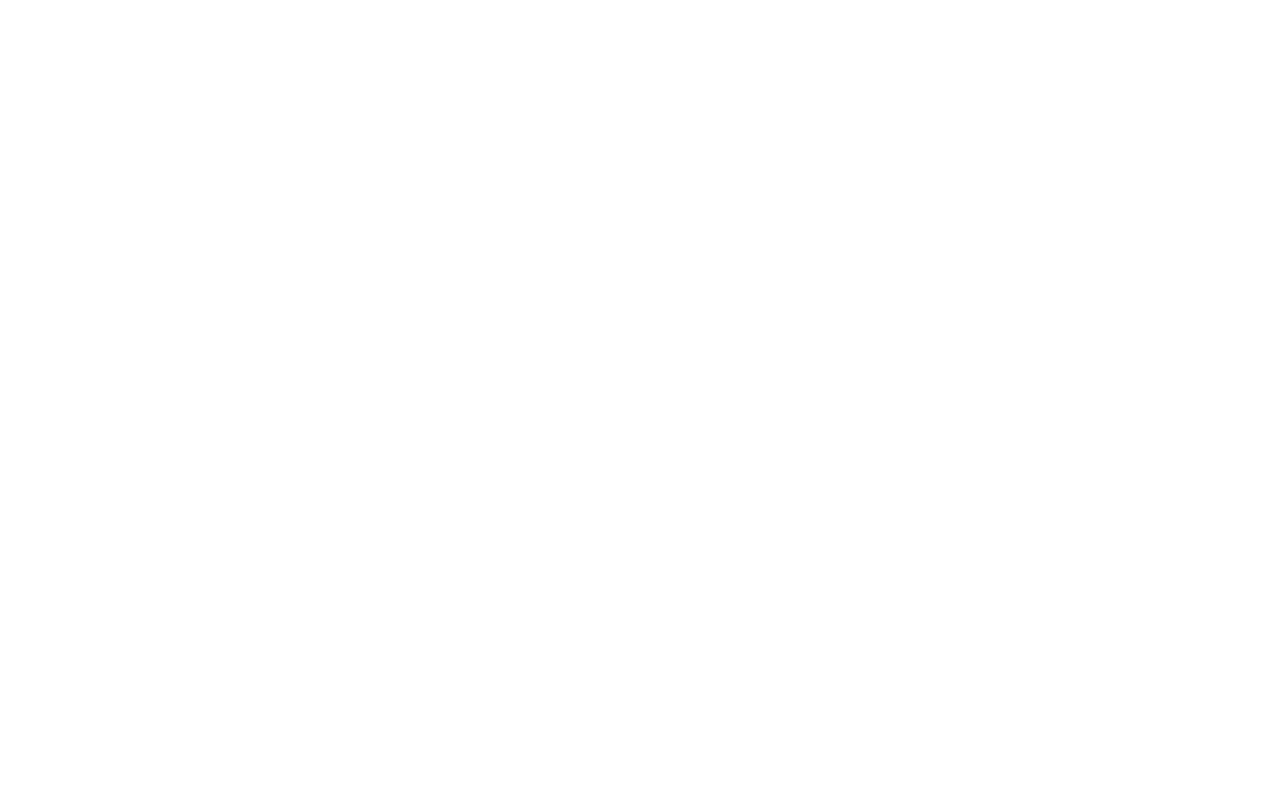
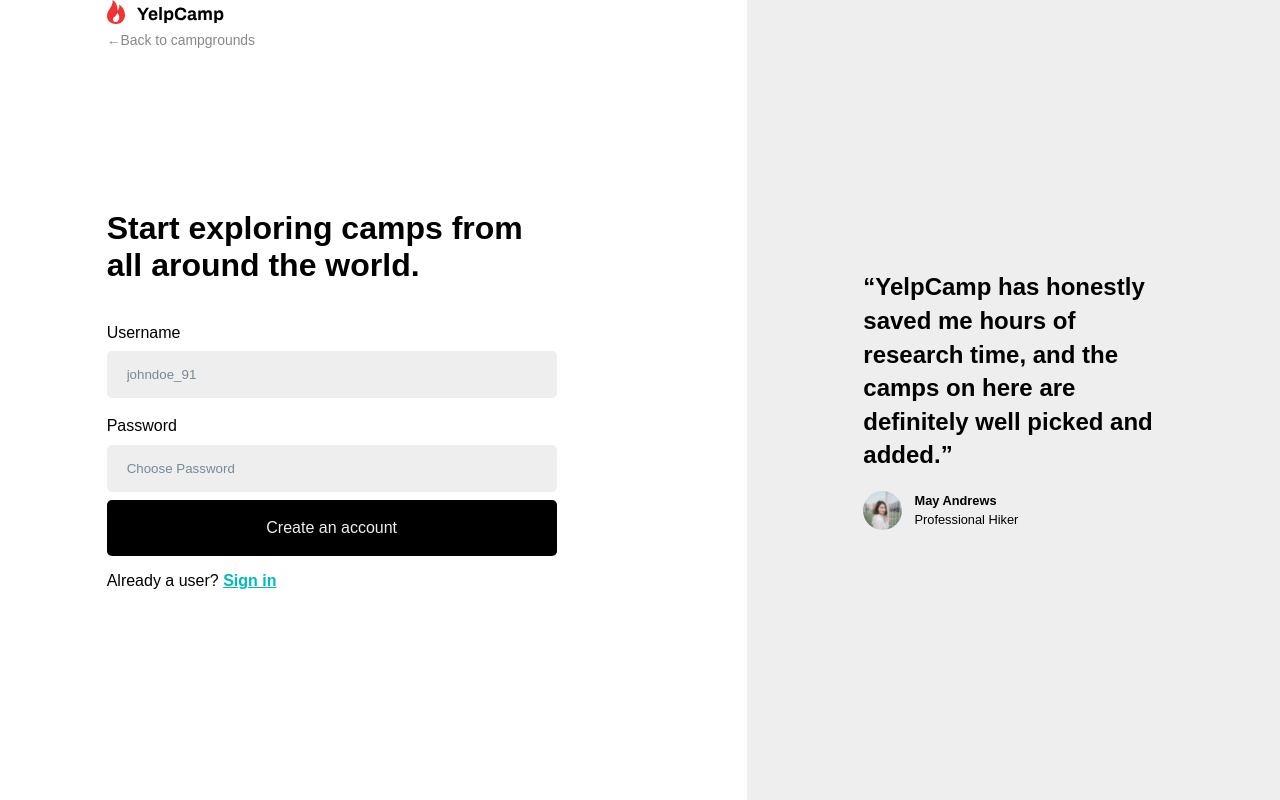
Before and after one commit to alfredthompsonOvie/yelp-camp-website, a Vue app: page /signup in a window 1280 px wide. Before the commit this address had no page. Built offline with nearby package versions, Linux system fonts and the light colour scheme.

Commit message:
refactoring css + signup page

```diff
--- a/src/components/BaseTextArea.vue
+++ b/src/components/BaseTextArea.vue
@@ -2,7 +2,6 @@
 	<div class="form__control--textArea">
 		<label :for="label">{{ label }}</label>
 		<textarea
-      v-bind="attrs"
 			:id="label"
 			cols="30"
 			rows="10"
--- a/src/components/navigation/MainNav.vue
+++ b/src/components/navigation/MainNav.vue
@@ -12,30 +12,60 @@
 					>Home</RouterLink
 				>
 			</li>
-			<li class="mobileNav__item">
-				<RouterLink to="#" class="userName mobileNav__link">Johndoe</RouterLink>
-			</li>
-			<li class="mobileNav__item">
-				<RouterLink :to="{ name: 'home' }" class="logout mobileNav__link"
-					>Logout</RouterLink
-				>
-			</li>
+			<template v-if="loggedIn">
+				<li class="nav__item marginLeft">
+					<RouterLink to="#" class="userName nav__link marginLeft"
+						>Johndoe</RouterLink
+					>
+				</li>
+				<li class="nav__item">
+					<RouterLink :to="{ name: 'campgrounds' }" class="logout nav__link"
+						>Logout</RouterLink
+					>
+				</li>
+			</template>
+			<template v-else>
+				<li class="nav__item marginLeft">
+					<RouterLink :to="{ name: 'SignIn'}" class="userName nav__link marginLeft"
+						>Login</RouterLink
+					>
+				</li>
+				<li class="nav__item">
+					<RouterLink :to="{ name: 'SignUp' }" class="logout nav__link"
+						>Create an account</RouterLink
+					>
+				</li>
+			</template>
 		</ul>
 		<!-- desktop -->
 		<ul class="nav__list" v-if="!mobile">
 			<li class="nav__item marginRight">
 				<RouterLink to="/" class="nav__link">Home</RouterLink>
 			</li>
-			<li class="nav__item marginLeft">
-				<RouterLink to="#" class="userName nav__link marginLeft"
-					>Johndoe</RouterLink
-				>
-			</li>
-			<li class="nav__item">
-				<RouterLink :to="{ name: 'campgrounds' }" class="logout nav__link"
-					>Logout</RouterLink
-				>
-			</li>
+			<template v-if="loggedIn">
+				<li class="nav__item marginLeft">
+					<RouterLink to="#" class="userName nav__link marginLeft"
+						>Johndoe</RouterLink
+					>
+				</li>
+				<li class="nav__item">
+					<RouterLink :to="{ name: 'campgrounds' }" class="logout nav__link"
+						>Logout</RouterLink
+					>
+				</li>
+			</template>
+			<template v-else>
+				<li class="nav__item marginLeft">
+					<RouterLink :to="{ name: 'SignIn'}" class="userName nav__link marginLeft"
+						>Login</RouterLink
+					>
+				</li>
+				<li class="nav__item">
+					<RouterLink :to="{ name: 'SignUp' }" class="logout nav__link"
+						>Create an account</RouterLink
+					>
+				</li>
+			</template>
 		</ul>
 
 		<!-- hamburger -->
@@ -60,6 +90,7 @@
 		const mobile = ref(null);
 		const mobileNav = ref(null);
 		const windowWidth = ref(null);
+		const loggedIn = ref(false);
 
 		function checkScreen() {
 			windowWidth.value = window.innerWidth;
@@ -81,6 +112,7 @@
 		return {
 			mobile,
 			mobileNav,
+			loggedIn
 		};
 	},
 };
--- a/src/components/navigation/subNav.vue
+++ b/src/components/navigation/subNav.vue
@@ -1,19 +1,25 @@
 <template>
-  <div>
-
-  </div>
+	<nav class="nav-bar nav-bar__sign-in">
+		<RouterLink to="/" class="main-logo marginRight">
+			<img src="@/assets/images/Logo.svg" alt="yelpCamp logo" />
+		</RouterLink>
+		<ul class="nav-list">
+			<li class="nav-item">
+				<RouterLink :to="{ name: 'campgrounds' }" class="backBtn">
+					<span>&#8592;</span>
+					<span>Back to campgrounds</span>
+				</RouterLink>
+			</li>
+		</ul>
+	</nav>
 </template>
 
 <script>
 export default {
-  setup () {
-
-
-    return {}
-  }
-}
+	setup() {
+		return {};
+	},
+};
 </script>
 
-<style scoped>
-
-</style>
+<style scoped></style>
--- a/src/router/index.js
+++ b/src/router/index.js
@@ -37,6 +37,16 @@
       name: 'AddCampgroundView',
       component: () => import('@/views/forms/AddCampgroundView.vue')
     },
+    {
+      path: '/login',
+      name: 'SignIn',
+      component: () => import('@/views/forms/SignIn.vue')
+    },
+    {
+      path: '/signup',
+      name: 'SignUp',
+      component: () => import('@/views/forms/SignUp.vue')
+    },
   ]
 })
 
--- a/src/views/forms/SignUp.vue
+++ b/src/views/forms/SignUp.vue
@@ -1,75 +1,50 @@
 <template>
 	<div class="container">
-			<!-- 1 -->
-			<!-- 1.1 HEADER-->
-   <nav class="nav-bar nav-bar__sign-in">
-				<a href="/" class="main-logo marginRight">
-					<img src="../assets/Logo.svg" alt="site logo" />
-				</a>
-    <ul class="nav-list">
-     <li class="nav-item">
-      <a href="campgrounds.html" class="backBtn">
-       <span>&#8592;</span>
-       <span>Back to campgrounds</span>
-      </a>
-     </li>
-    </ul>
-   </nav>
-				<!-- 1 -->
-			<!-- 1.2 CONTENTS-->
-			<section class="camp-contents">
-				<form action="#" method="post" class="form-contents">
-					<h1 class="form-title  form-heading">
+		<SubNav />
+
+		<section class="camp-contents ">
+			<form class="form">
+				<fieldset class="form__contents">
+					<legend class="form__title">
 						Start exploring camps from all around the world.
-					</h1>
+					</legend>
 
-					<div class="form-control">
-						<label for="username">Username</label>
-						<input
+					<BaseInput
+						label="Username"
+						placeholder="johndoe_91"
+						className="input--addCamp"
 						type="text"
 						name="username"
-							id="username"
-							placeholder="johndoe_91"
 					/>
-					</div>
-					<div class="form-control">
-						<label for="password">Password</label>
-						<input
+					<BaseInput
+						label="Password"
+						placeholder="Choose Password"
+						className="input--addCamp"
 						type="password"
 						name="password"
-							id="password"
-							placeholder="Choose Password"
 					/>
-					</div>
+				</fieldset>
 
-					<div class="form-control">
-						<input
-							type="submit"
-							value="Create an account"
-							class="btn"
-						/>
-					</div>
+				<button type="submit" class="submit">Create an account</button>
+
 				<p class="account">
 					Already a user?
-						<a href="./login.html">Sign in</a>
+					<RouterLink :to="{ name: 'SignIn' }">Sign in</RouterLink>
 				</p>
 			</form>
 		</section>
+
 		<section class="camp-illustration camp-illustration-testimonial">
 			<div class="testimonial-content">
 				<div class="testimonial-comment">
 					<p>
-							&OpenCurlyDoubleQuote;YelpCamp has honestly saved me
-							hours of research time, and the camps on here are
-							definitely well picked and
+						&OpenCurlyDoubleQuote;YelpCamp has honestly saved me hours of
+						research time, and the camps on here are definitely well picked and
 						added.&CloseCurlyDoubleQuote;
 					</p>
 				</div>
 				<div class="testimonial-profile">
-						<img
-							src="../Assets/User Testimonial.svg"
-							alt="an image of a woman"
-						/>
+					<img src="@/assets/images/UserTestimonial.svg" alt="an image of a woman" />
 					<div class="profile-name">
 						<h4>May Andrews</h4>
 						<p>Professional Hiker</p>
@@ -81,16 +56,20 @@
 </template>
 
 <script>
+import SubNav from "@/components/navigation/SubNav.vue";
+
+import BaseInput from "@/components/BaseInput.vue";
+
 export default {
 	name: "SignUp",
-  setup () {
-
-
-    return {}
-  }
-}
+	components: {
+		SubNav,
+		BaseInput,
+	},
+	setup() {
+		return {};
+	},
+};
 </script>
 
-<style lang="scss" scoped>
-
-</style>
+<style lang="scss" scoped></style>
```
Also changed, not shown: src/stores/counter.js (+23 -8 lines). Lines whose indentation alone changed are shown as unchanged.
